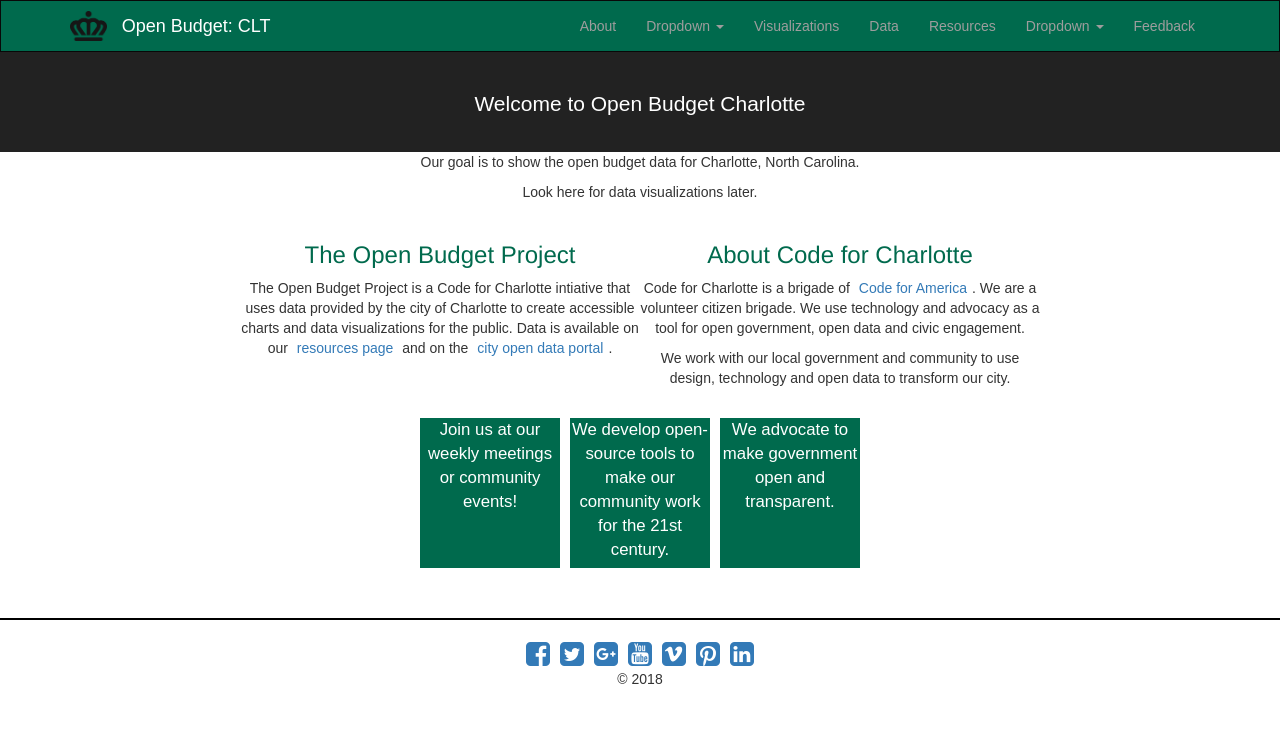
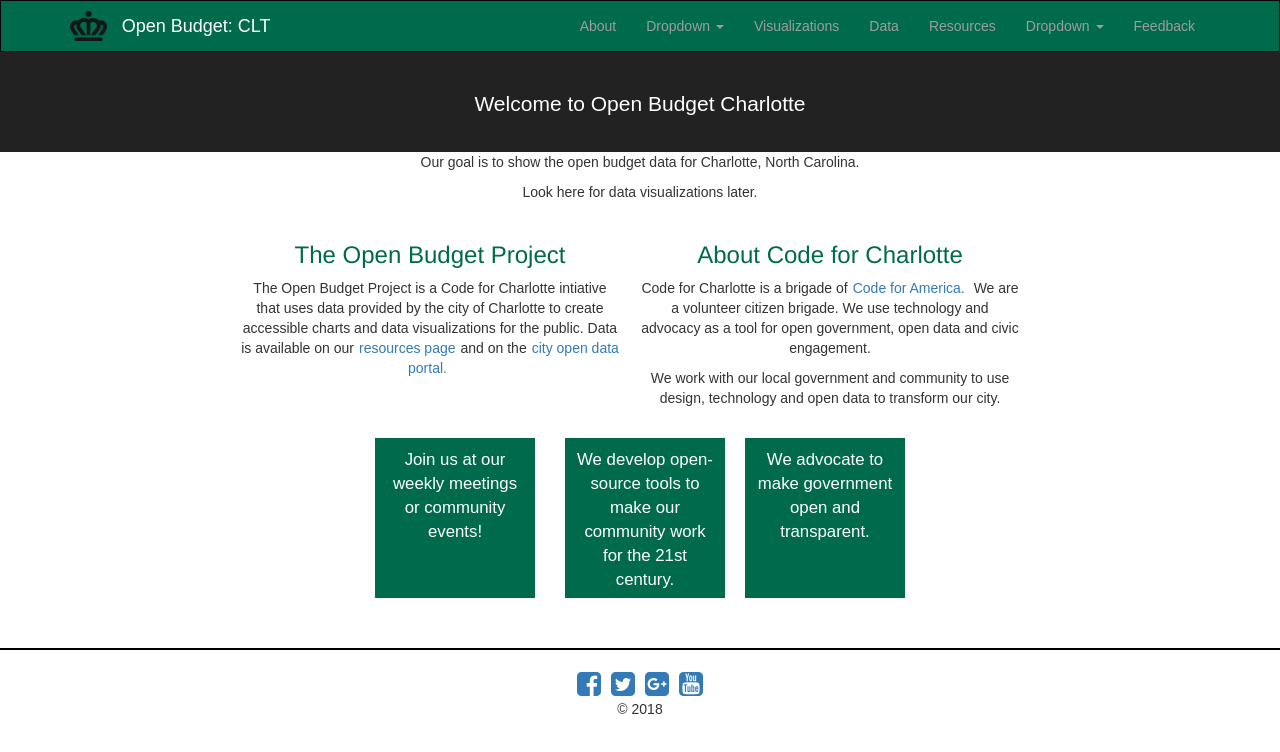
Before and after one commit to danivcupples/openbudget2018, a React (Create React App) app: page / in a window 1280 px wide. Shown: the top 752 px of the page. Built offline with nearby package versions, Linux system fonts and the light colour scheme.

Commit message:
update some styling

```diff
--- a/src/about.css
+++ b/src/about.css
@@ -19,6 +19,7 @@
   grid-row-end: 1;
   grid-column-start: 1;
   grid-column-end: 1;
+  padding: 0 20px 0 0;
 }
 
 .CFC {
@@ -26,6 +27,7 @@
   grid-row-end: 1;
   grid-column-start: 2;
   grid-column-end: 2;
+  padding: 0 20px 0 0;
 }
 
 h3 {
@@ -43,12 +45,12 @@
 .Tiles {
   display: grid;
   grid-template-rows: auto;
-  grid-template-columns: repeat(3, 150px);
+  grid-template-columns: repeat(3, 180px);
 }
 
 .Tile1 {
-  height: 150px;
-  width: 140px;
+  height: 160px;
+  width: 160px;
   background-color: #006A4D;
   color: white;
   font-size: 1.2em;
@@ -56,11 +58,13 @@
   grid-row-end: 1;
   grid-column-start: 1;
   grid-column-end: 1;
+  padding: 10px;
+  margin-right: 10px;
 }
 
 .Tile2 {
-  height: 150px;
-  width: 140px;
+  height: 160px;
+  width: 160px;
   background-color: #006A4D;
   color: white;
   font-size: 1.2em;
@@ -68,11 +72,14 @@
   grid-row-end: 1;
   grid-column-start: 2;
   grid-column-end: 2;
+  padding: 10px;
+  margin-left: 10px;
+  margin-right: 10px;
 }
 
 .Tile3 {
-  height: 150px;
-  width: 140px;
+  height: 160px;
+  width: 160px;
   background-color: #006A4D;
   color: white;
   font-size: 1.2em;
@@ -80,4 +87,6 @@
   grid-row-end: 1;
   grid-column-start: 3;
   grid-column-end: 3;
+  padding: 10px;
+  margin-left: 10px;
 }
--- a/src/about.js
+++ b/src/about.js
@@ -9,11 +9,11 @@
           <div className="Info">
             <div className="Project">
               <h3>The Open Budget Project</h3>
-              <p>The Open Budget Project is a Code for Charlotte intiative that uses data provided by the city of Charlotte to create accessible charts and data visualizations for the public. Data is available on our <a href="#">resources page</a> and on the <a href="#">city open data portal</a>.</p>
+              <p>The Open Budget Project is a Code for Charlotte intiative that uses data provided by the city of Charlotte to create accessible charts and data visualizations for the public. Data is available on our<a href="#">resources page</a>and on the<a href="#">city open data portal.</a></p>
             </div>
             <div className="CFC">
               <h3>About Code for Charlotte</h3>
-              <p>Code for Charlotte is a brigade of <a href="#">Code for America</a>. We are a volunteer citizen brigade.  We  use technology and advocacy as a tool for open government, open data and civic engagement.</p>
+              <p>Code for Charlotte is a brigade of<a href="#">Code for America.</a> We are a volunteer citizen brigade.  We  use technology and advocacy as a tool for open government, open data and civic engagement.</p>
               <p>We work with our local government and community to use design, technology and open data to transform our city.</p>
             </div>
           </div>
--- a/src/components/footer.js
+++ b/src/components/footer.js
@@ -13,9 +13,6 @@
                                 <a href="#"><i className="fa fa-2x fa-twitter-square"></i></a>
                                 <a href="#"><i className="fa fa-2x fa-google-plus-square"></i></a>
                                 <a href="#"><i className="fa fa-2x fa-youtube-square"></i></a>
-                                <a href="#"><i className="fa fa-2x fa-vimeo-square"></i></a>
-                                <a href="#"><i className="fa fa-2x fa-pinterest-square"></i></a>
-                                <a href="#"><i className="fa fa-2x fa-linkedin-square"></i></a>
                             </div>
                           </div>
                           <div className="row">
```
